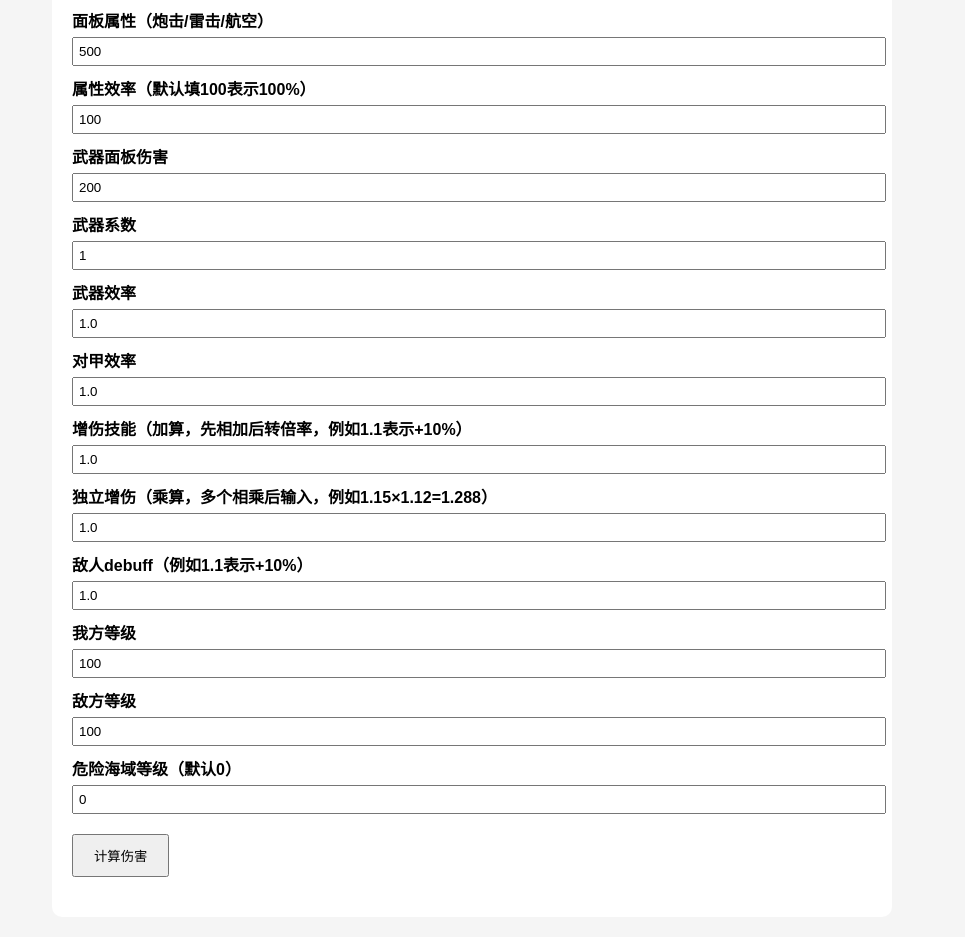
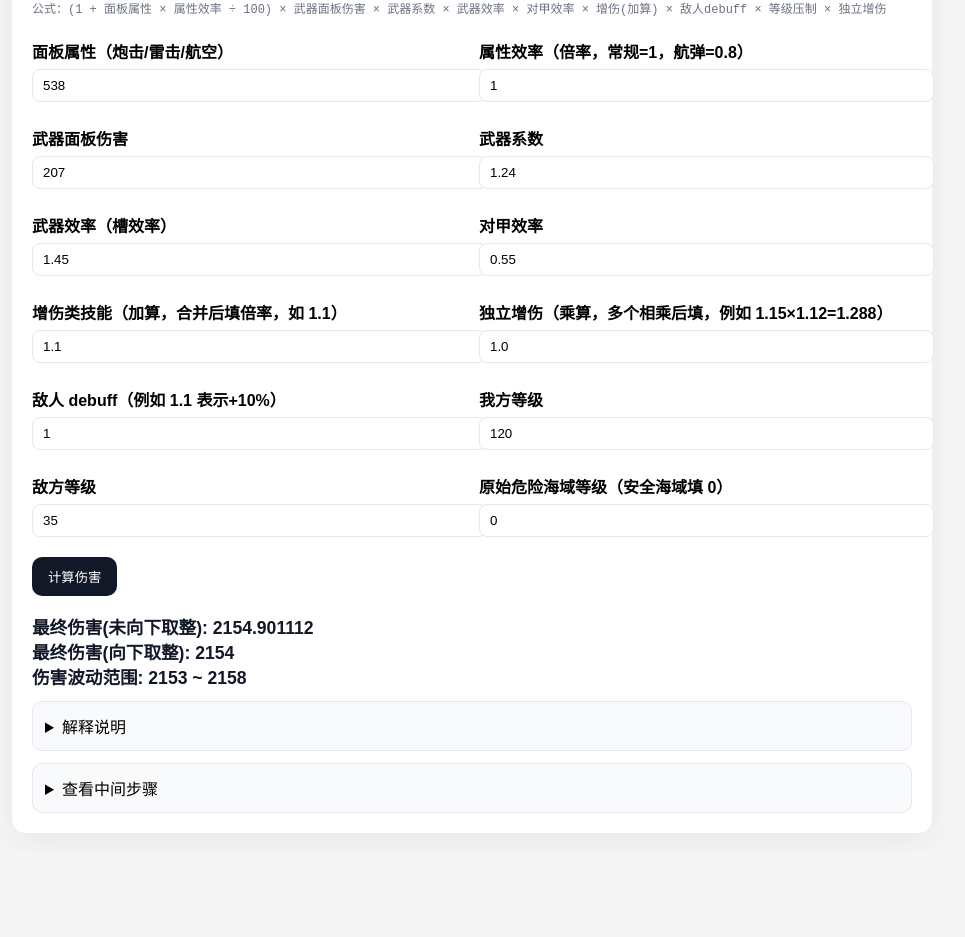
Before and after one commit to kyoushingi-lab/azurlane-damage-calc, a plain HTML site: page index.html in a window 1280 px wide. Shown: the part 121-1058 px from the top of the page, without its empty margins (168-1133 px from the left). After the commit the page ends 974 px from the top, so only its background shows below. Drawn offline with nearby package versions, Linux system fonts and the light colour scheme.

Commit message:
Update index.html

```diff
--- a/index.html
+++ b/index.html
@@ -3,94 +3,142 @@
 <head>
   <meta charset="UTF-8">
   <meta name="viewport" content="width=device-width, initial-scale=1.0">
-  <title>azurlane-damage</title>
+  <title>Azurlane-damage</title>
   <script src="https://cdn.jsdelivr.net/npm/mathjax@3/es5/tex-mml-chtml.js"></script>
   <style>
     body { font-family: Arial, sans-serif; margin: 20px; background: #f5f5f5; }
     h1 { text-align: center; }
-    .container { max-width: 800px; margin: auto; background: #fff; padding: 20px; border-radius: 10px; }
+    .container { max-width: 880px; margin: auto; background: #fff; padding: 20px; border-radius: 14px; box-shadow: 0 8px 30px rgba(0,0,0,.06); }
     label { display: block; margin-top: 10px; font-weight: bold; }
-    input { width: 100%; padding: 5px; margin-top: 5px; }
-    button { margin-top: 20px; padding: 10px 20px; cursor: pointer; }
-    .result { margin-top: 20px; font-size: 1.2em; font-weight: bold; color: #333; }
+    input, select { width: 100%; padding: 8px 10px; margin-top: 6px; border: 1px solid #e5e7eb; border-radius: 8px; }
+    .grid { display: grid; grid-template-columns: repeat(2, 1fr); gap: 14px; }
+    button { margin-top: 20px; padding: 10px 16px; cursor: pointer; border: 0; border-radius: 10px; background:#111827; color:#fff; }
+    .muted { color:#6b7280; font-size: 12px; }
+    .result { margin-top: 18px; font-size: 1.1em; font-weight: bold; color: #111827; }
+    details { background:#f9fafb; border:1px solid #e5e7eb; padding:12px; border-radius:10px; margin-top:12px; }
   </style>
 </head>
 <body>
   <div class="container">
-    <h1>碧蓝航线伤害计算器</h1>
+    <h1>Azurlane-damage</h1>
+    <p class="muted">公式：<code>(1 + 面板属性 × 属性效率 ÷ 100) × 武器面板伤害 × 武器系数 × 武器效率 × 对甲效率 × 增伤(加算) × 敌人debuff × 等级压制 × 独立增伤</code></p>
 
+    <div class="grid">
+      <div>
         <label>面板属性（炮击/雷击/航空）</label>
-    <input type="number" id="attr" value="500">
-
-    <label>属性效率（默认填100表示100%）</label>
-    <input type="number" id="attrEff" value="100">
-
+        <input type="number" id="attr" value="538">
+      </div>
+      <div>
+        <label>属性效率（倍率，常规=1，航弹=0.8）</label>
+        <input type="number" step="0.01" id="attrEff" value="1">
+      </div>
+      <div>
         <label>武器面板伤害</label>
-    <input type="number" id="weaponDmg" value="200">
-
+        <input type="number" id="weaponDmg" value="207">
+      </div>
+      <div>
         <label>武器系数</label>
-    <input type="number" step="0.01" id="weaponCoef" value="1">
-
-    <label>武器效率</label>
-    <input type="number" step="0.01" id="weaponEff" value="1.0">
-
+        <input type="number" step="0.01" id="weaponCoef" value="1.24">
+      </div>
+      <div>
+        <label>武器效率（槽效率）</label>
+        <input type="number" step="0.01" id="weaponEff" value="1.45">
+      </div>
+      <div>
         <label>对甲效率</label>
-    <input type="number" step="0.01" id="armorEff" value="1.0">
-
-    <label>增伤技能（加算，先相加后转倍率，例如1.1表示+10%）</label>
-    <input type="number" step="0.01" id="skillAdd" value="1.0">
-
-    <label>独立增伤（乘算，多个相乘后输入，例如1.15×1.12=1.288）</label>
-    <input type="number" step="0.01" id="skillMul" value="1.0">
-
-    <label>敌人debuff（例如1.1表示+10%）</label>
-    <input type="number" step="0.01" id="debuff" value="1.0">
-
+        <input type="number" step="0.01" id="armorEff" value="0.55">
+      </div>
+      <div>
+        <label>增伤类技能（加算，合并后填倍率，如 1.1）</label>
+        <input type="number" step="0.01" id="skillAdd" value="1.1">
+      </div>
+      <div>
+        <label>独立增伤（乘算，多个相乘后填，例如 1.15×1.12=1.288）</label>
+        <input type="number" step="0.001" id="skillMul" value="1.0">
+      </div>
+      <div>
+        <label>敌人 debuff（例如 1.1 表示+10%）</label>
+        <input type="number" step="0.01" id="debuff" value="1">
+      </div>
+      <div>
         <label>我方等级</label>
-    <input type="number" id="myLv" value="100">
-
+        <input type="number" id="myLv" value="120">
+      </div>
+      <div>
         <label>敌方等级</label>
-    <input type="number" id="enemyLv" value="100">
-
-    <label>危险海域等级（默认0）</label>
+        <input type="number" id="enemyLv" value="35">
+      </div>
+      <div>
+        <label>原始危险海域等级（安全海域填 0）</label>
         <input type="number" id="dangerLv" value="0">
+      </div>
+    </div>
 
     <button onclick="calc()">计算伤害</button>
 
     <div class="result" id="result"></div>
+
+    <details>
+      <summary>解释说明</summary>
+      <div class="muted">
+        <p>面板属性：炮击，雷击，航空（阵型、增加属性的技能，全部加算）</p>
+        <p>属性效率：通常为100%，航空炸弹为80%，航空鱼雷为100%，弹幕100%</p>
+        <p>武器面板伤害：武器本身标注的伤害。弹幕，航弹，魔法副炮见 <a href="https://wiki.biligame.com/blhx/%E5%85%A8%E6%AD%A6%E5%99%A8%E5%AF%B9%E6%8A%A4%E7%94%B2%E8%A1%A5%E6%AD%A3%E4%B8%80%E8%A7%88" target="_blank">《全武器秒伤和对护甲补正》</a></p>
+        <p>武器系数：除舰炮外均为100%。舰炮系数见 <a href="https://wiki.biligame.com/blhx/%E5%85%A8%E6%AD%A6%E5%99%A8%E5%AF%B9%E6%8A%A4%E7%94%B2%E8%A1%A5%E6%AD%A3%E4%B8%80%E8%A7%88" target="_blank">《全武器秒伤和对护甲补正》</a></p>
+        <p>武器效率：装备槽上标注的数值。雷巡魔法副炮约为30~40%，其他不可见武器均为100%。</p>
+        <p>对甲效率：见《全武器秒伤和对护甲补正》</p>
+        <p>增伤技能：<br>1. XX伤害提升X%，包括满弹10%，空弹-50%，加算。<br>2. 特种猎杀，独立增伤。<br>3. 弹药精通，独立增伤。<br>4. 手操伤害提升，独立增伤。</p>
+        <p>敌人 debuff：敌人受到的 debuff，相互之间乘算。</p>
+        <p>等级压制：每一级2%，上限50%。当危险海域等级为0时，将原始危险海域等级加入等级压制计算，即（己方等级-敌方等级+原始危险海域等级）×2%</p>
+        <p>PS：伤害存在波动 -1 ~ +4</p>
+      </div>
+    </details>
+
+    <details>
+      <summary>查看中间步骤</summary>
+      <div id="steps" class="muted"></div>
+    </details>
   </div>
 
   <script>
+    function clamp(v, lo, hi){ return Math.max(lo, Math.min(hi, v)); }
+    function fmt(n){ return (Math.round(n*1e6)/1e6).toString(); }
+
     function calc(){
-      let attr = parseFloat(document.getElementById('attr').value);
-      let attrEff = parseFloat(document.getElementById('attrEff').value)/100;
-      let weaponDmg = parseFloat(document.getElementById('weaponDmg').value);
-      let weaponCoef = parseFloat(document.getElementById('weaponCoef').value);
-      let weaponEff = parseFloat(document.getElementById('weaponEff').value);
-      let armorEff = parseFloat(document.getElementById('armorEff').value);
-      let skillAdd = parseFloat(document.getElementById('skillAdd').value);
-      let skillMul = parseFloat(document.getElementById('skillMul').value);
-      let debuff = parseFloat(document.getElementById('debuff').value);
-      let myLv = parseFloat(document.getElementById('myLv').value);
-      let enemyLv = parseFloat(document.getElementById('enemyLv').value);
-      let dangerLv = parseFloat(document.getElementById('dangerLv').value);
+      const attr = parseFloat(document.getElementById('attr').value);
+      const attrEff = parseFloat(document.getElementById('attrEff').value);
+      const weaponDmg = parseFloat(document.getElementById('weaponDmg').value);
+      const weaponCoef = parseFloat(document.getElementById('weaponCoef').value);
+      const weaponEff = parseFloat(document.getElementById('weaponEff').value);
+      const armorEff = parseFloat(document.getElementById('armorEff').value);
+      const skillAdd = parseFloat(document.getElementById('skillAdd').value);
+      const skillMul = parseFloat(document.getElementById('skillMul').value);
+      const debuff = parseFloat(document.getElementById('debuff').value);
+      const myLv = parseFloat(document.getElementById('myLv').value);
+      const enemyLv = parseFloat(document.getElementById('enemyLv').value);
+      const dangerLv = parseFloat(document.getElementById('dangerLv').value);
 
-      // 等级压制
-      let levelCoef = 1 + (myLv - enemyLv + dangerLv) * 0.02;
-      if(levelCoef < 0.5) levelCoef = 0.5;
-      if(levelCoef > 1.5) levelCoef = 1.5;
+      let levelCoef = clamp(1 + (myLv - enemyLv + dangerLv) * 0.02, 0.5, 1.5);
 
-      // 基础伤害公式 (面板属性×效率 + 武器伤害)
-      let base = (attr * attrEff + weaponDmg)
-                * weaponCoef * weaponEff
-                * armorEff * skillAdd * debuff * levelCoef * skillMul;
+      const statBlock = 1 + attr * attrEff / 100;
+      const part1 = statBlock * weaponDmg;
 
-      // 波动范围 -1 ~ +4
-      let minDmg = Math.floor(base - 1);
-      let maxDmg = Math.floor(base + 4);
+      const base = part1 * weaponCoef * weaponEff * armorEff * skillAdd * debuff * levelCoef * skillMul;
 
-      document.getElementById('result').innerHTML = `最终伤害: ${Math.floor(base)}<br>伤害波动范围: ${minDmg} ~ ${maxDmg}`;
+      const minDmg = Math.floor(base - 1);
+      const maxDmg = Math.floor(base + 4);
+
+      document.getElementById('result').innerHTML = `最终伤害(未向下取整): ${fmt(base)}<br>最终伤害(向下取整): ${Math.floor(base)}<br>伤害波动范围: ${minDmg} ~ ${maxDmg}`;
+
+      document.getElementById('steps').innerHTML = `
+        (1 + 面板属性 × 属性效率 ÷ 100) = (1 + ${attr} × ${attrEff} ÷ 100) = <b>${fmt(statBlock)}</b><br>
+        与武器面板相乘： ${fmt(statBlock)} × ${weaponDmg} = <b>${fmt(part1)}</b><br>
+        乘区： × 武器系数 ${weaponCoef} × 武器效率 ${weaponEff} × 对甲 ${armorEff} × 加算 ${skillAdd} × debuff ${debuff} × 等级压制 ${fmt(levelCoef)} × 独立增伤 ${skillMul}<br>
+        = <b>${fmt(base)}</b>
+      `;
     }
+
+    calc();
   </script>
 </body>
 </html>
```
Lines whose indentation alone changed are shown as unchanged.
